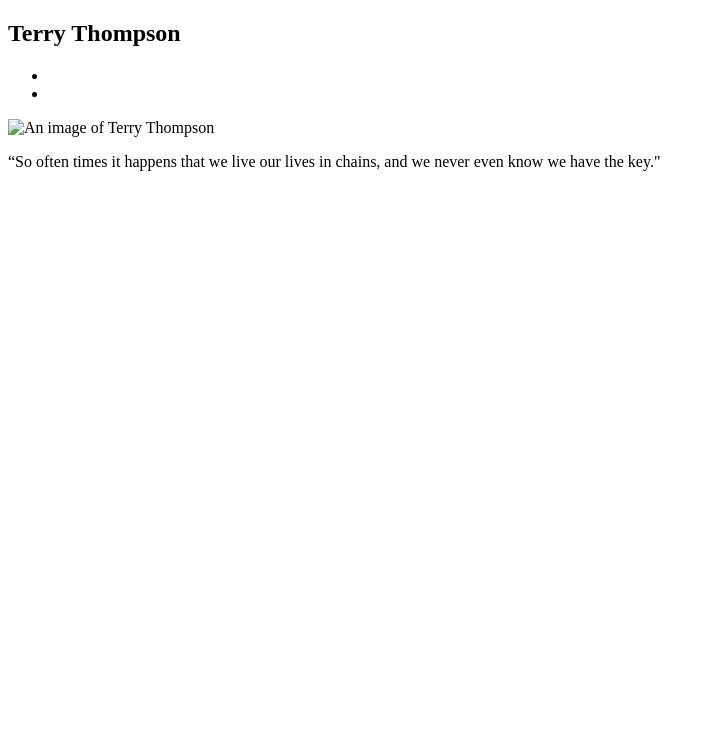
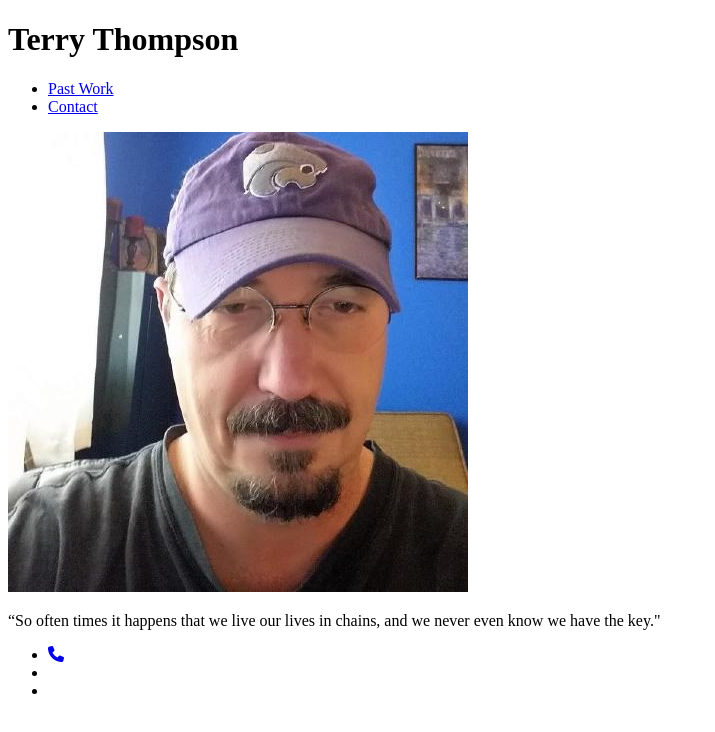
Before and after one commit to terrylthompsonintx/Portfolio, a plain HTML site: page index.html in a window 1280 px wide. Shown: the whole page, without its empty margins (0-715 px from the left). Drawn offline with Linux system fonts and the light colour scheme.

Commit message:
Added footer with contact links.  Added Icons using fontawesome

```diff
--- a/index.html
+++ b/index.html
@@ -1,6 +1,4 @@
 <!DOCTYPE html>
-
-<!--[if gt IE 8]><!--> <html class="no-js"> <!--<![endif]-->
     <head>
         <meta charset="utf-8">
         <meta http-equiv="X-UA-Compatible" content="IE=edge">
@@ -8,22 +6,34 @@
         <meta name="description" content="">
         <meta name="viewport" content="width=device-width, initial-scale=1">
         <link rel="stylesheet" href="./assets/style/style.css">
+        <script src="https://kit.fontawesome.com/6fa007481e.js" crossorigin="anonymous"></script>
     </head>
     <body>
-       <nav class='navigation'>
+        <!-- Navigation use flex-->
+       <header class='navigation'>
             <h1>Terry Thompson</h1>
             <ul>
-                <li></li>
-                <li></li>
-
+                <li><a href="#mywork">Past Work</a></li>
+                <li><a href="#contact">Contact</a></li>
             </ul>
-       </nav>
+        </header>
+       <!-- Hero-->
        <section class='hero'>
             <img src="./assets/img/me.jpg" alt="An image of Terry Thompson" />
             <p>“So often times it happens that we live our lives in chains, and we never even know we have the key."</p>
        </section>
-       <section class='work'>
+       <!-- Work and contact links.  Use Grid-->
+       <section class='work' id='mywork'>
 
        </section>
+       <!--Footer Contact links-->
+       <footer id='contact'>
+           <ul>
+               <li><a href="tel:15129142238"><i class="fas fa-phone"></i></a></li>
+               <li></li>
+               <li></li>
+           </ul>
+       </footer>
+
     </body>
 </html>
```
Also changed, not shown: assets/img/me.jfif (deleted), assets/img/me.jpg (added).
